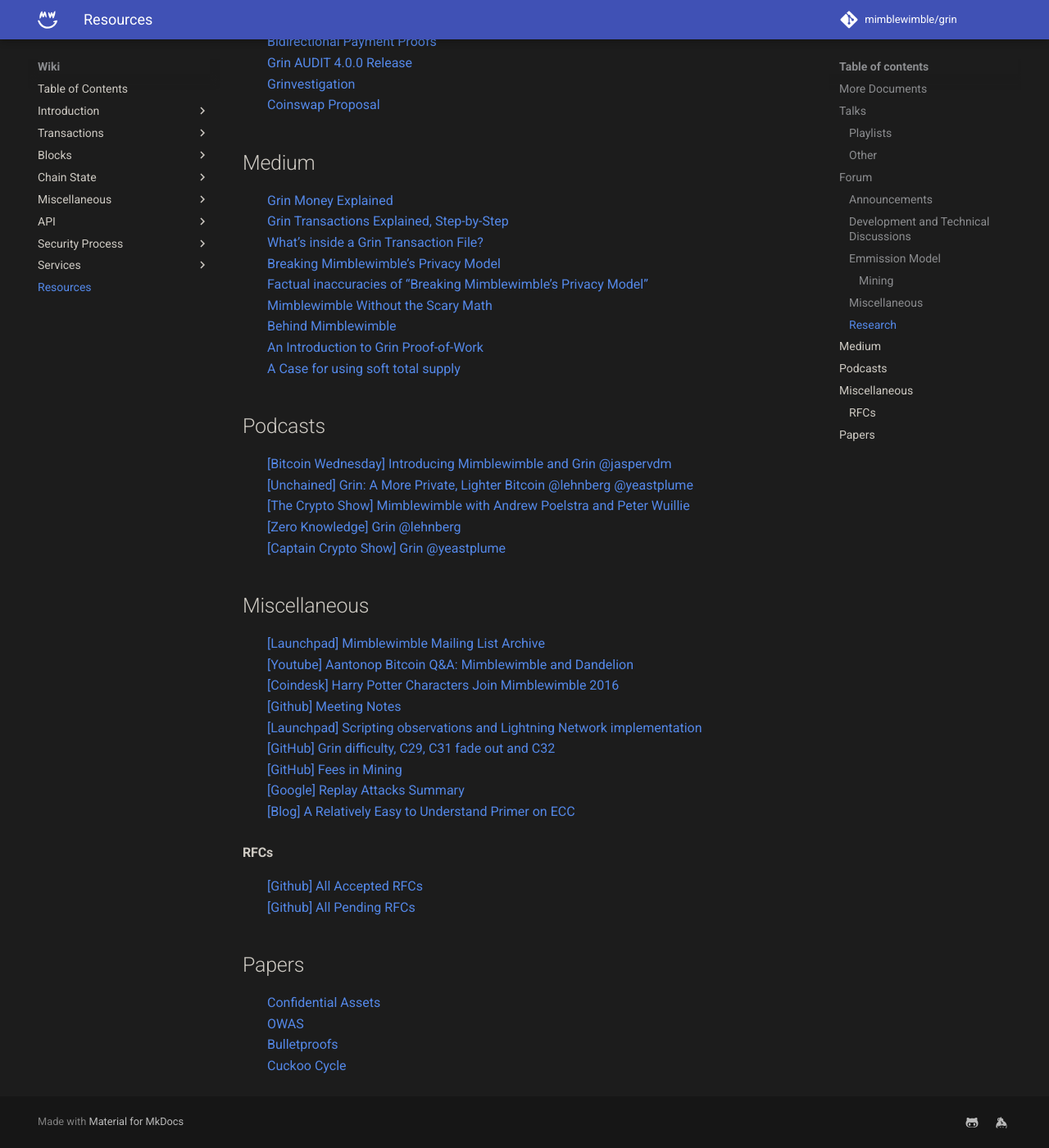
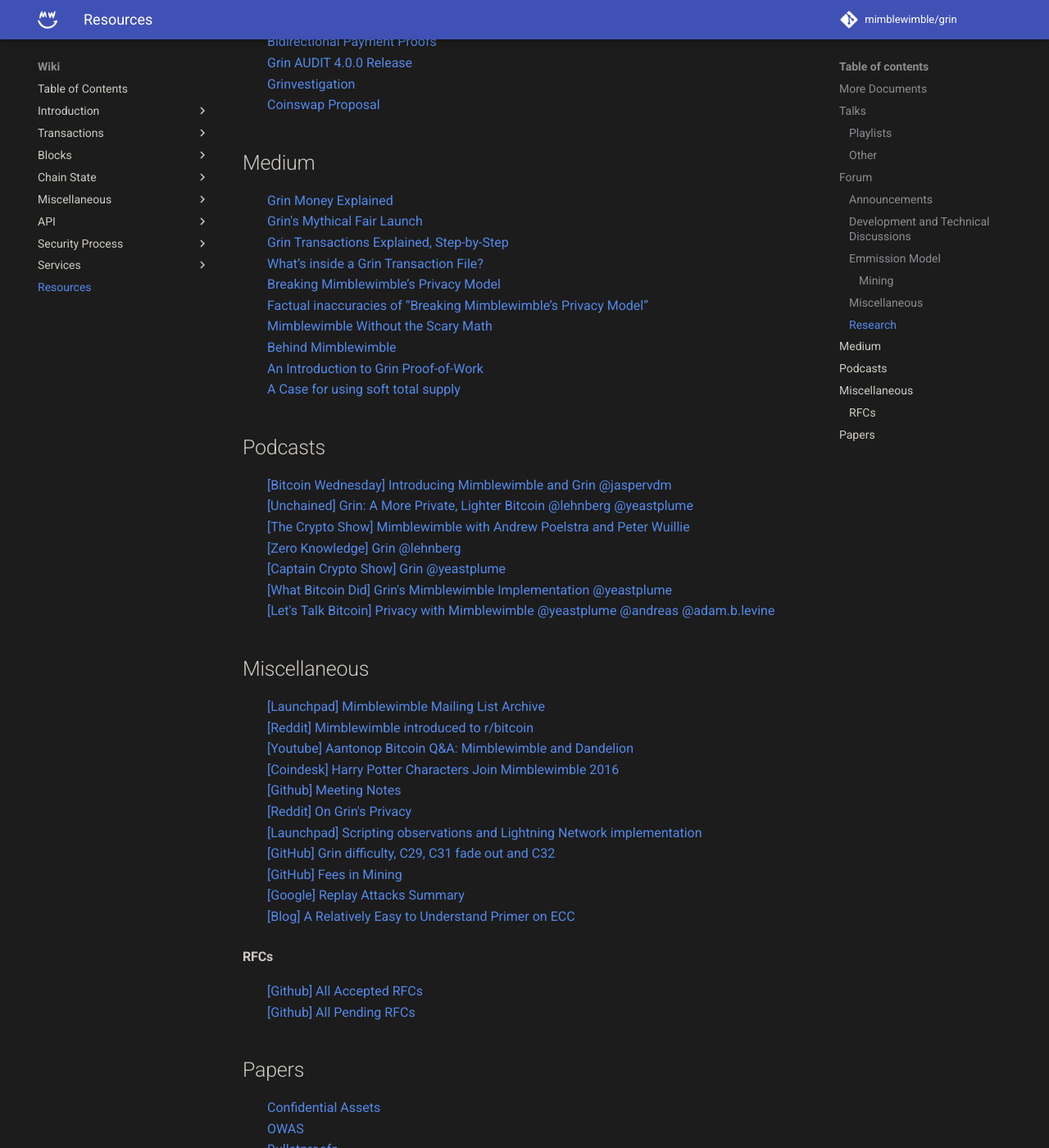
Before and after one commit to mimblewimble/docs, an MkDocs documentation site: the page built from docs/wiki/resources.md, in a window 1280 px wide and 1400 px high, scrolled down 2208 px. Shown: the whole window at 82% size. Built offline with MkDocs 1.6.1 and Material for MkDocs 9.7.7, drawn with Linux system fonts in a browser that asks for light colours; comment, search, counter and statistics services are not loaded; some of the changed text lies outside the part shown.

Commit message:
Update resources.md
Re-added/edited some links based on PR review

```diff
--- a/docs/wiki/resources.md
+++ b/docs/wiki/resources.md
@@ -50,6 +50,7 @@
     [Eliminate finalize step](https://forum.grin.mw/t/eliminating-finalize-step/7621)</br>
     [Integrated payment proofs and round minimization](https://forum.grin.mw/t/integrated-payment-proofs-and-round-minimization/7745)</br>
     [Communicating with grin-wallet API (Tutorial)](https://forum.grin.mw/t/communicating-with-grin-wallet-api-tutorial/9925/4)
+    [Pep talk for one sided transactions](https://forum.grin.mw/t/pep-talk-for-one-sided-transactions/7361)</br>
 
 ### Emmission Model
 
@@ -90,6 +91,7 @@
 ## Medium
 
 :   [Grin Money Explained](https://medium.com/@CryptoProfG/grin-money-explained-4-exploring-grins-monetary-model-e48b1761653) </br>
+    [Grin's Mythical Fair Launch](https://uncommoncore.co/grin-and-the-mythical-fair-launch/)</br>
     [Grin Transactions Explained, Step-by-Step](https://medium.com/@brandonarvanaghi/grin-transactions-explained-step-by-step-fdceb905a853) </br>
     [What’s inside a Grin Transaction File?](https://medium.com/@brandonarvanaghi/whats-inside-a-grin-transaction-file-f062a0dcbf99)</br>
     [Breaking Mimblewimble’s Privacy Model](https://medium.com/dragonfly-research/breaking-mimblewimble-privacy-model-84bcd67bfe52)</br>
@@ -106,14 +108,18 @@
     [[The Crypto Show] Mimblewimble with Andrew Poelstra and Peter Wuillie](https://soundcloud.com/heryptohow/mimblewimble-andrew-poelstra-peter-wuille-brian-deery-and-chris-odom) </br>
     [[Zero Knowledge] Grin @lehnberg](https://fireside.fm/s/3yp1oIzN+6BedPBky) </br>
     [[Captain Crypto Show] Grin @yeastplume](https://www.youtube.com/watch?v=nwi9pMqUBQI) </br>
+    [[What Bitcoin Did] Grin's Mimblewimble Implementation @yeastplume](https://medium.com/@whatbitcoindid/grins-michael-cordner-aka-yeastplume-on-implementing-mimblewimble-461d5ae386b9) </br>
+    [[Let's Talk Bitcoin] Privacy with Mimblewimble @yeastplume @andreas @adam.b.levine](https://play.fountain.fm/episode/5Qk589TqsHFFx2W6F1uZ)
 
 
 ## Miscellaneous
 
 :   [[Launchpad] Mimblewimble Mailing List Archive](https://lists.launchpad.net/mimblewimble/) </br>
+    [[Reddit] Mimblewimble introduced to r/bitcoin](https://www.reddit.com/r/Bitcoin/comments/4vub3y/mimblewimble_noninteractive_coinjoin_and_better/) </br>
     [[Youtube] Aantonop Bitcoin Q&A: Mimblewimble and Dandelion](https://www.youtube.com/watch?v=LjDJGTpK_lE) </br>
     [[Coindesk] Harry Potter Characters Join Mimblewimble 2016](https://www.coindesk.com/coders-harry-potter-bitcoin-mimblewimble) </br>
     [[Github] Meeting Notes](https://github.com/mimblewimble/grin-pm#2020) </br>
+    [[Reddit] On Grin's Privacy](https://www.reddit.com/r/grincoin/comments/g43fhe/is_there_any_progress_on_reducing_linkability_of/fnv7lfh/) </br>
     [[Launchpad] Scripting observations and Lightning Network implementation](https://lists.launchpad.net/mimblewimble/msg00029.html) </br>
     [[GitHub] Grin difficulty, C29, C31 fade out and C32](https://github.com/Lolliedieb/lolMiner-releases/wiki/All-you-need-to-know-about-Grin-difficulty,-C29,-C31-fade-out-and-C32) </br>
     [[GitHub] Fees in Mining](https://github.com/mimblewimble/grin/wiki/fees-mining) </br>
```
